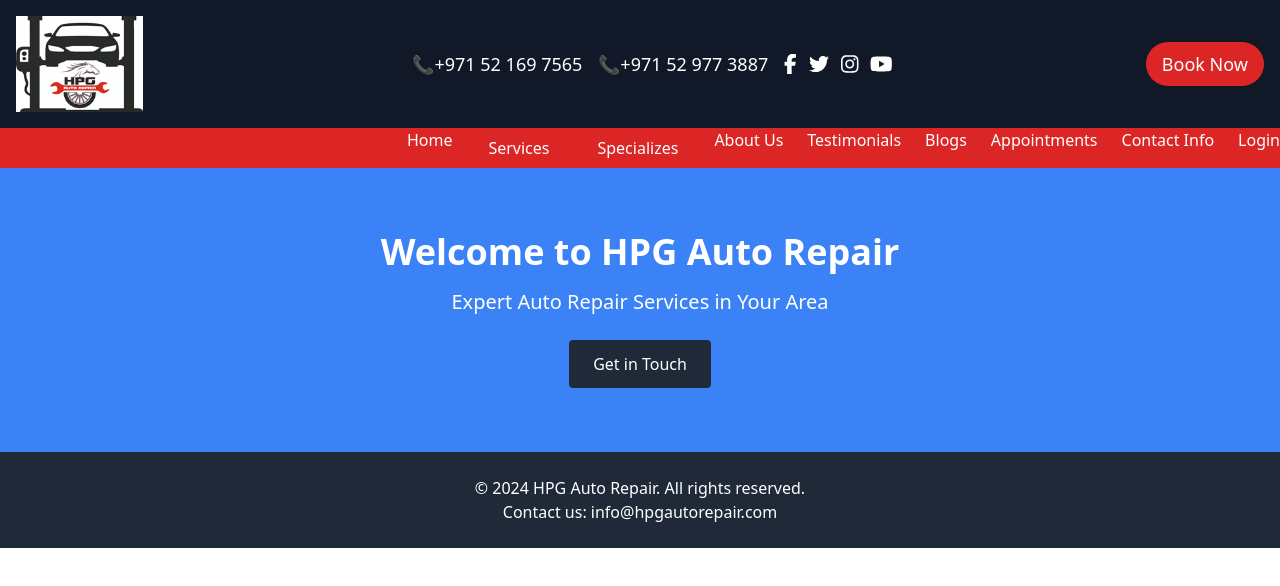
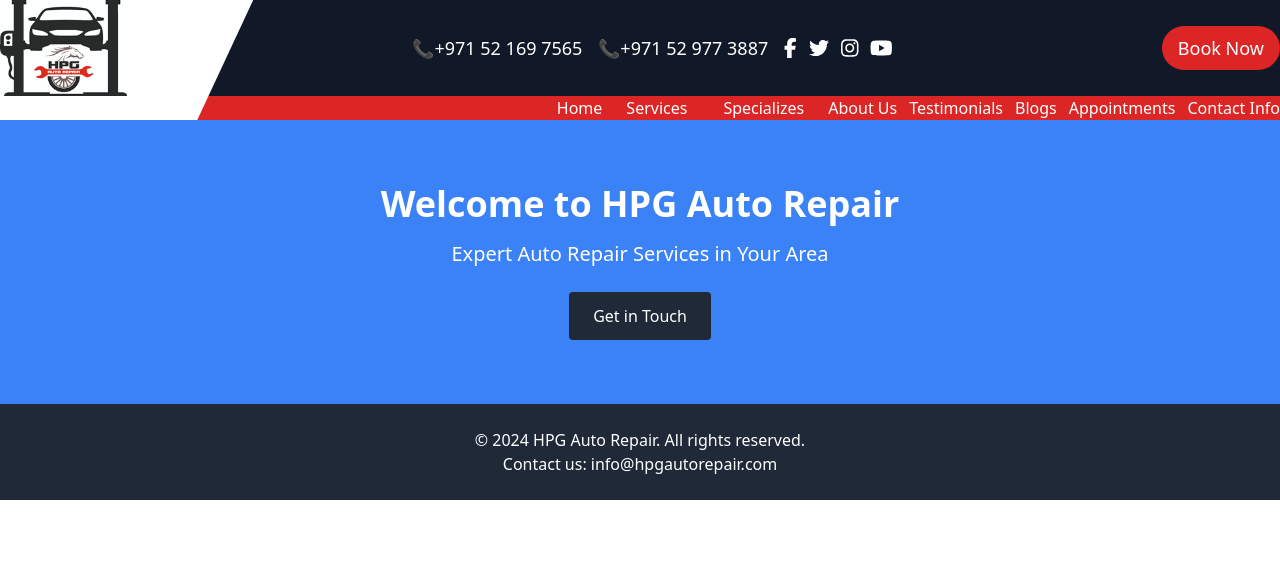
Before and after one commit to Furqanameen/react-hpg-frontend, a React (Create React App) app: page / in a window 1280 px wide. Shown: the top 586 px of the page. Built offline with nearby package versions, Linux system fonts and the light colour scheme.

Commit message:
Responsive on small screens

```diff
--- a/src/components/Header.js
+++ b/src/components/Header.js
@@ -6,50 +6,48 @@
 import "../styles/Header.css"
 
 const Header = () => {
-  const [isNavOpen, setIsNavOpen] = useState(false); // State for toggling the nav
-  const [activeDropdown, setActiveDropdown] = useState(null); // State for toggling dropdowns
+  const [isNavOpen, setIsNavOpen] = useState(false);
+  const [activeDropdown, setActiveDropdown] = useState(null);
 
   const toggleNav = () => {
-    setIsNavOpen(!isNavOpen); // Toggle the nav state
+    setIsNavOpen(!isNavOpen);
   };
 
   const handleDropdownToggle = (dropdown) => {
-    // Toggle dropdown on click (only for mobile view)
     setActiveDropdown((prev) => (prev === dropdown ? null : dropdown));
   };
 
   const closeDropdown = () => {
-    // Close the dropdown when a link is clicked
     setActiveDropdown(null);
   };
 
-  const clickedMenu = () =>{
+  const clickedMenu = () => {
     setActiveDropdown(null);
-    setIsNavOpen(false)
-    console.log(isNavOpen)
-    console.log("clicked button::")
-  }
+    setIsNavOpen(false);
+  };
 
   return (
     <header className="">
-      <div className="bg-gray-900 container mx-auto p-4 flex flex-col md:flex-row justify-between items-center">
-
+      <div className="bg-gray-900 container mx-auto flex flex-col md:flex-row justify-between items-center">
         {/* Logo and Title Section */}
+        <div className="logo-box">
           <div className="relative">
             <div className='curve-top-left'></div>
             <div className='custom-class bd-red-1000'>
-            <div className="flex items-center mb-4 md:mb-0">
+              <div className="flex items-center mb-4 md:mb-0 logo-img">
                 <img
                   src={`${process.env.PUBLIC_URL}/hpg-logo.png`}
                   alt="HPG Logo"
-                className="h-16 md:h-24 mr-4 z-10" // Ensure logo is above the curve
+                  className="h-16 md:h-24 mr-4 z-10"
                 />
               </div>
             </div>
-        </div> {/* End of Logo and Title Section */}
+          </div>
+        </div>
 
         {/* Contact Information */}
         <div className="flex flex-col md:flex-row items-center space-y-2 md:space-y-0 md:space-x-4">
+          <div className="flex flex-col md:flex-row md:space-x-4 md:items-center justify-end w-full">
             <a href="tel:+971521697565" className="text-white text-sm md:text-lg flex items-center">
               <span role="img" aria-label="phone">📞</span> +971 52 169 7565
             </a>
@@ -72,7 +70,8 @@
                 <FontAwesomeIcon icon={faYoutube} size="lg" />
               </a>
             </div>
-        </div> {/* End of Contact Information */}
+          </div>
+        </div>
 
         {/* Book Now Button */}
         <div className="mt-4 md:mt-0">
@@ -82,13 +81,13 @@
           >
             Book Now
           </button>
-        </div> {/* End of Book Now Button */}
+        </div>
 
       </div> {/* End of Main Header Section */}
 
       {/* Navigation Bar */}
       <nav className="bg-red-600 text-white container mx-auto">
-        <div className="flex items-center justify-end"> {/* Changed justify-between to justify-end */}
+        <div className="flex items-center justify-end">
           {/* Toggle Button for Mobile */}
           <button
             onClick={toggleNav}
@@ -104,12 +103,12 @@
 
           {/* Navigation Links */}
           <div className={`${isNavOpen ? 'block' : 'hidden'} md:block w-full`} id="navbar">
-            <ul className="flex flex-col font-medium p-4 md:p-0 mt-4 border border-gray-100 rounded-lg bg-red-600 md:space-x-6 md:flex-row md:mt-0 md:border-0 md:bg-red-600 justify-end"> {/* Added justify-end */}
-              <li><Link onClick={() => clickedMenu()} to="/" className="block py-2 px-3 text-white hover:bg-red-500 md:hover:bg-transparent md:p-0">Home</Link></li>
+            <ul className="flex flex-col font-medium p-4 md:p-0 mt-4 border border-gray-100 rounded-lg bg-red-600 md:space-x-3 md:flex-row md:mt-0 md:border-0 md:bg-red-600 justify-end">
+              <li><Link onClick={clickedMenu} to="/" className="block py-2 px-3 text-white hover:bg-red-500 md:hover:bg-transparent md:p-0">Home</Link></li>
 
               {/* Services Dropdown */}
               <li className="relative group">
-                <span onClick={() => handleDropdownToggle('services')} className="block py-2 px-3 text-white hover:bg-red-500 cursor-pointer">Services</span>
+                <span onClick={() => handleDropdownToggle('services')} className="desktop-view block py-2 px-3 text-white hover:bg-red-500 cursor-pointer">Services</span>
                 <div className={`absolute bg-white text-black p-2 mt-2 rounded shadow-lg z-10 ${activeDropdown === 'services' ? 'block' : 'hidden'}`} onClick={closeDropdown}>
                   <Link to="/services/oilChange" className="block p-2 hover:bg-gray-200">Oil Change</Link>
                   <Link to="/services/tireRotation" className="block p-2 hover:bg-gray-200">Tire Rotation</Link>
@@ -118,23 +117,23 @@
 
               {/* Specializes Dropdown */}
               <li className="relative group">
-                <span onClick={() => handleDropdownToggle('specializes')} className="block py-2 px-3 text-white hover:bg-red-500 cursor-pointer">Specializes</span>
+                <span onClick={() => handleDropdownToggle('specializes')} className="desktop-view block py-2 px-3 text-white hover:bg-red-500 cursor-pointer">Specializes</span>
                 <div className={`absolute bg-white text-black p-2 mt-2 rounded shadow-lg z-10 ${activeDropdown === 'specializes' ? 'block' : 'hidden'}`} onClick={closeDropdown}>
                   <Link to="/specializes/engineRepair" className="block p-2 hover:bg-gray-200">Engine Repair</Link>
                   <Link to="/specializes/bodyWork" className="block p-2 hover:bg-gray-200">Body Work</Link>
                 </div>
               </li> {/* End of Specializes Dropdown */}
 
-              <li><Link onClick={() => clickedMenu()} to="/about" className="block py-2 px-3 text-white hover:bg-red-500 md:hover:bg-transparent md:p-0">About Us</Link></li>
-              <li><Link onClick={() => clickedMenu()} to="/testimonials" className="block py-2 px-3 text-white hover:bg-red-500 md:hover:bg-transparent md:p-0">Testimonials</Link></li>
-              <li><Link onClick={() => clickedMenu()} to="/blogs" className="block py-2 px-3 text-white hover:bg-red-500 md:hover:bg-transparent md:p-0">Blogs</Link></li>
-              <li><Link onClick={() => clickedMenu()} to="/appointments" className="block py-2 px-3 text-white hover:bg-red-500 md:hover:bg-transparent md:p-0">Appointments</Link></li>
-              <li><Link onClick={() => clickedMenu()} to="/contact" className="block py-2 px-3 text-white hover:bg-red-500 md:hover:bg-transparent md:p-0">Contact Info</Link></li>
-              <li><Link onClick={() => clickedMenu()} to="/login" className="block py-2 px-3 text-white hover:bg-red-500 md:hover:bg-transparent md:p-0">Login</Link></li>
+              <li><Link onClick={clickedMenu} to="/about" className="block py-2 px-3 text-white hover:bg-red-500 md:hover:bg-transparent md:p-0">About Us</Link></li>
+              <li><Link onClick={clickedMenu} to="/testimonials" className="block py-2 px-3 text-white hover:bg-red-500 md:hover:bg-transparent md:p-0">Testimonials</Link></li>
+              <li><Link onClick={clickedMenu} to="/blogs" className="block py-2 px-3 text-white hover:bg-red-500 md:hover:bg-transparent md:p-0">Blogs</Link></li>
+              <li><Link onClick={clickedMenu} to="/appointments" className="block py-2 px-3 text-white hover:bg-red-500 md:hover:bg-transparent md:p-0">Appointments</Link></li>
+              <li><Link onClick={clickedMenu} to="/contact" className="block py-2 px-3 text-white hover:bg-red-500 md:hover:bg-transparent md:p-0">Contact Info</Link></li>
             </ul>
           </div>
         </div> {/* End of Navigation Container */}
       </nav> {/* End of Navigation Bar */}
+
     </header>
   );
 };
--- a/src/styles/Header.css
+++ b/src/styles/Header.css
@@ -1,15 +1,46 @@
 .curve-top-left {
     position: absolute;
-    width: 170px;
-    height: 170%; /* Adjust height as needed */
+    width: 315px;
+    height: 270%; /* Adjust height as needed */
     background: white;
-    z-index: -1; /* Set to -1 to ensure it stays behind all content */
+    z-index: 0; /* Set to -1 to ensure it stays behind all content */
     transform: rotate(-65deg);
-    top: 0; /* Position it where the logo is */
-    left: 0; /* Adjust left position as needed */
+    top: -59px; /* Position it where the logo is */
+    left: -80px; /* Adjust left position as needed */
 }
 
 .custom-class {
     position: relative; /* Ensure this is positioned relative to allow absolute children to position correctly */
     z-index: 1; /* Keep this higher than the curve */
 }
+.logo-img{
+
+}
+
+/* For smaller screens (< 1023px) - break phone numbers and social icons into rows */
+@media (max-width: 1023px) {
+    .curve-top-left {
+        position: absolute;
+        width: 245px;
+        height: 214%;
+        background: white;
+        z-index: 0;
+        transform: rotate(-65deg);
+        top: -59px;
+        left: -80px;
+    }
+
+}
+
+.desktop-view {
+  padding-top: 0.5rem; /* 2 * 0.25rem */
+  padding-bottom: 0.5rem; /* 2 * 0.25rem */
+}
+
+/* Remove vertical padding for larger screens */
+@media (min-width: 768px) { /* Adjust the min-width as necessary */
+  .desktop-view {
+    padding-top: 0; /* Remove top padding */
+    padding-bottom: 0; /* Remove bottom padding */
+  }
+}
```
Lines whose indentation alone changed are shown as unchanged.
